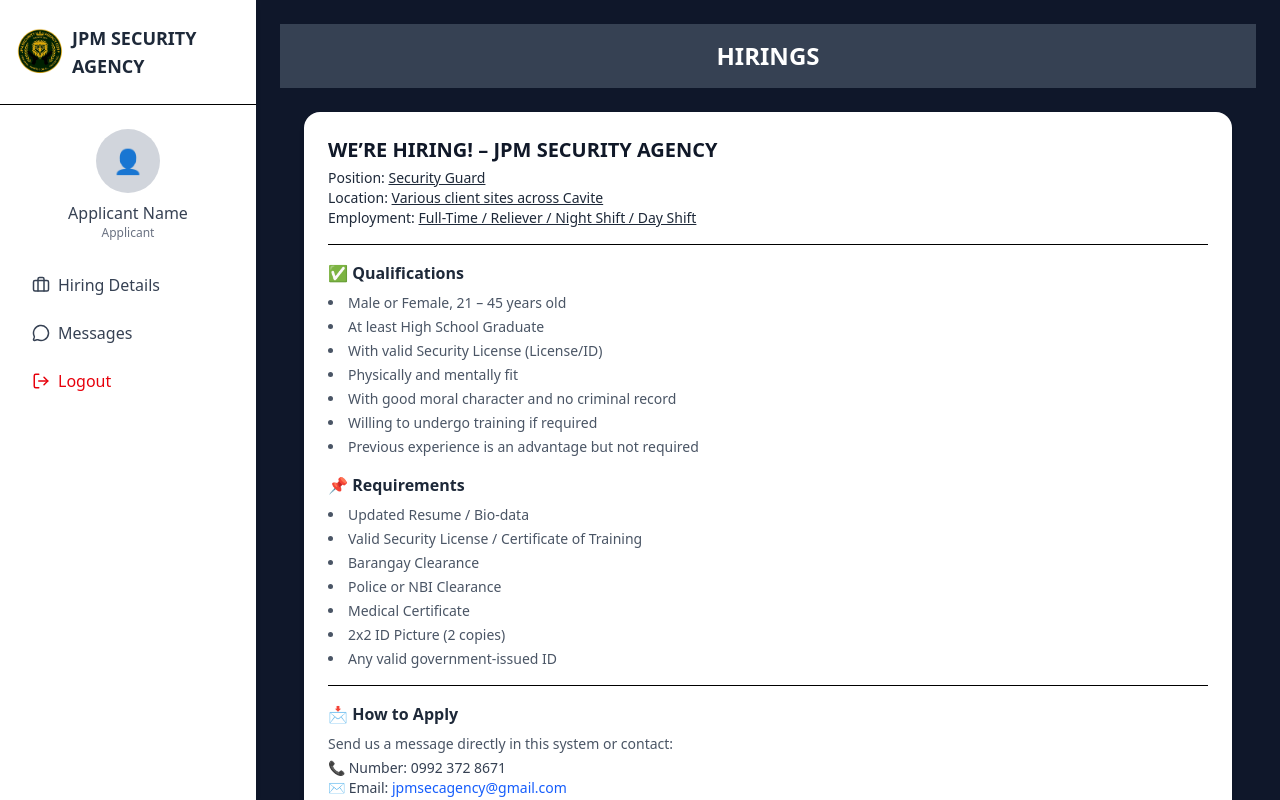
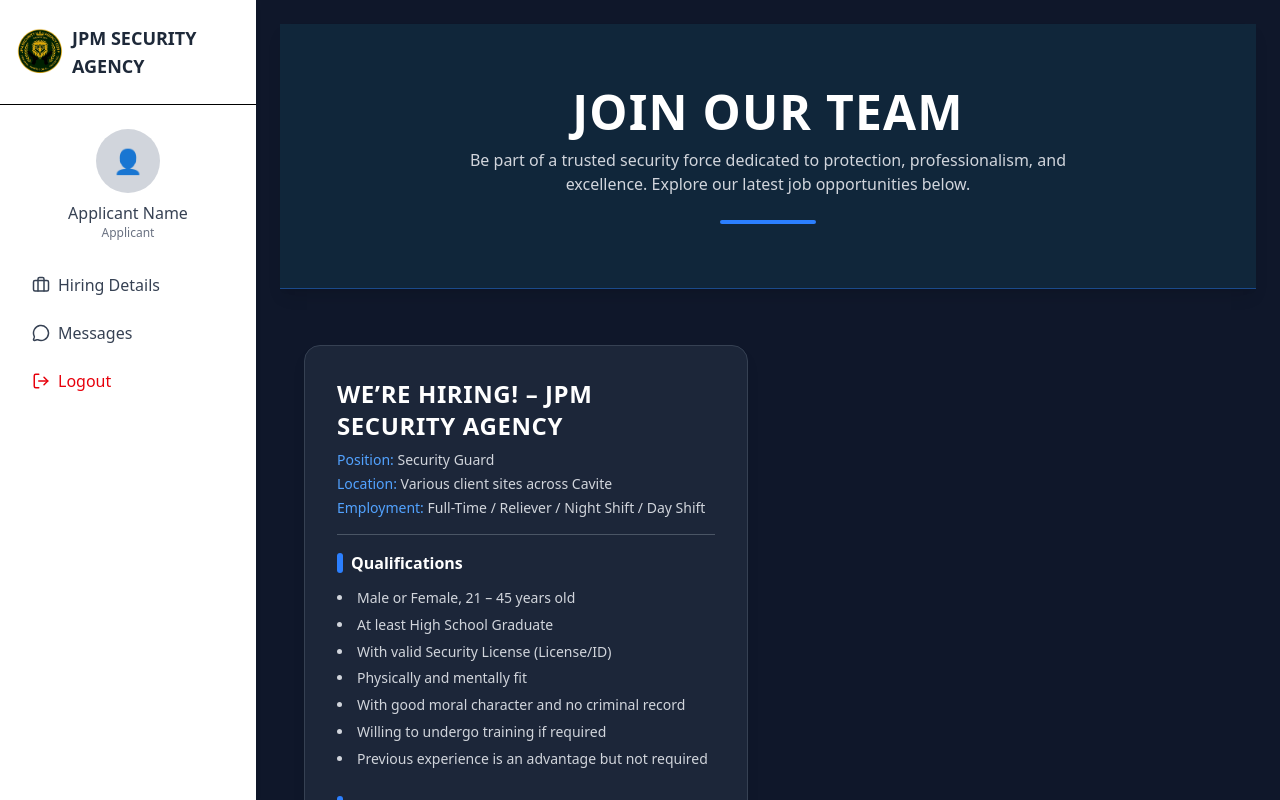
Before and after one commit to Shehuhnah/JPM-SECURITY, a React (Vite) app in the folder frontend/: page /job-application-process/applicants in a window 1280 px wide. Built offline with nearby package versions, Linux system fonts and the light colour scheme.

Commit message:
refactor: Enhance ApplicantsMessages component with chat functionality and modal for name input

```diff
--- a/frontend/src/Applicants/ApplicantsHiringDetails.jsx
+++ b/frontend/src/Applicants/ApplicantsHiringDetails.jsx
@@ -1,5 +1,5 @@
-
-const ApplicantsHiringDetails = () => {
+import { Link } from "react-router-dom";
+export default function ApplicantsHiringDetails() {
   const hirings = [
     {
       id: 1,
@@ -26,130 +26,67 @@
         "Any valid government-issued ID",
       ],
       contact: {
-        number: "0992 372 8671",
+        number: "09368835488 / 09923728671",
         email: "jpmsecagency@gmail.com",
       },
     },
-    {
-      id: 2,
-      title: "WE’RE HIRING! – JPM SECURITY AGENCY",
-      position: "Security Guard",
-      location: "Various client sites across Cavite",
-      employment: "Full-Time / Reliever / Night Shift / Day Shift",
-      qualifications: [
-        "Male or Female, 21 – 45 years old",
-        "At least High School Graduate",
-        "With valid Security License (License/ID)",
-        "Physically and mentally fit",
-        "With good moral character and no criminal record",
-        "Willing to undergo training if required",
-        "Previous experience is an advantage but not required",
-      ],
-      requirements: [
-        "Updated Resume / Bio-data",
-        "Valid Security License / Certificate of Training",
-        "Barangay Clearance",
-        "Police or NBI Clearance",
-        "Medical Certificate",
-        "2x2 ID Picture (2 copies)",
-        "Any valid government-issued ID",
-      ],
-      contact: {
-        number: "0992 372 8671",
-        email: "jpmsecagency@gmail.com",
-      },
-    },
-    {
-      id: 3,
-      title: "WE’RE HIRING! – JPM SECURITY AGENCY",
-      position: "Security Guard",
-      location: "Various client sites across Cavite",
-      employment: "Full-Time / Reliever / Night Shift / Day Shift",
-      qualifications: [
-        "Male or Female, 21 – 45 years old",
-        "At least High School Graduate",
-        "With valid Security License (License/ID)",
-        "Physically and mentally fit",
-        "With good moral character and no criminal record",
-        "Willing to undergo training if required",
-        "Previous experience is an advantage but not required",
-      ],
-      requirements: [
-        "Updated Resume / Bio-data",
-        "Valid Security License / Certificate of Training",
-        "Barangay Clearance",
-        "Police or NBI Clearance",
-        "Medical Certificate",
-        "2x2 ID Picture (2 copies)",
-        "Any valid government-issued ID",
-      ],
-      contact: {
-        number: "0992 372 8671",
-        email: "jpmsecagency@gmail.com",
-      },
-    },
-    {
-      id: 4,
-      title: "WE’RE HIRING! – JPM SECURITY AGENCY",
-      position: "Security Guard",
-      location: "Various client sites across Cavite",
-      employment: "Full-Time / Reliever / Night Shift / Day Shift",
-      qualifications: [
-        "Male or Female, 21 – 45 years old",
-        "At least High School Graduate",
-        "With valid Security License (License/ID)",
-        "Physically and mentally fit",
-        "With good moral character and no criminal record",
-        "Willing to undergo training if required",
-        "Previous experience is an advantage but not required",
-      ],
-      requirements: [
-        "Updated Resume / Bio-data",
-        "Valid Security License / Certificate of Training",
-        "Barangay Clearance",
-        "Police or NBI Clearance",
-        "Medical Certificate",
-        "2x2 ID Picture (2 copies)",
-        "Any valid government-issued ID",
-      ],
-      contact: {
-        number: "0992 372 8671",
-        email: "jpmsecagency@gmail.com",
-      },
-    },
-
+    // Add more openings as needed
   ];
 
   return (
-    <>
-      <header className="text-center text-2xl font-bold py-4 bg-gray-700 text-white">HIRINGS</header>
-      <main className="grid bg-[#0f172a] 2xl:grid-cols-2 gap-6 p-6">
+    <div className="bg-[#0f172a] min-h-screen text-gray-100">
+      {/* Header */}
+      <header className="bg-[#10263a] py-16 text-center border-b border-blue-500/40 shadow-lg">
+        <h1 className="text-4xl md:text-5xl font-bold text-white mb-3 tracking-wide uppercase">
+          Join Our Team
+        </h1>
+        <p className="text-gray-300 text-sm md:text-base max-w-2xl mx-auto">
+          Be part of a trusted security force dedicated to protection, professionalism,
+          and excellence. Explore our latest job opportunities below.
+        </p>
+        <div className="mt-6 flex justify-center">
+          <div className="w-24 h-1 bg-blue-500 rounded-full"></div>
+        </div>
+      </header>
+
+      {/* Job Listings */}
+      <main className="max-w-7xl mx-auto px-6 py-14 grid lg:grid-cols-2 gap-10">
         {hirings.map((job) => (
           <div
             key={job.id}
-            className="bg-white rounded-2xl shadow-md hover:shadow-lg transition-shadow duration-300 p-6 flex flex-col"
+            className="relative bg-[#1e293b]/90 backdrop-blur-lg border border-gray-700 rounded-2xl shadow-lg hover:shadow-blue-900/40 transition-all duration-300 p-8 flex flex-col group overflow-hidden"
           >
-            {/* Header */}
-            <div className="border-b pb-4 mb-4">
-              <h2 className="text-xl font-bold text-gray-900">{job.title}</h2>
-              <p className="text-sm text-gray-800 mt-1">
-                <span className="font-medium">Position:</span>{" "}
-                <span className="underline">{job.position}</span>
-              </p>
-              <p className="text-sm text-gray-800">
-                <span className="font-medium">Location:</span>{" "}
-                <span className="underline">{job.location}</span>
-              </p>
-              <p className="text-sm text-gray-800">
-                <span className="font-medium">Employment:</span>{" "}
-                <span className="underline">{job.employment}</span>
-              </p>
+            {/* Subtle Accent Border on Hover */}
+            <div className="absolute inset-0 border-2 border-transparent group-hover:border-blue-600/40 rounded-2xl transition duration-500 pointer-events-none"></div>
+
+            {/* Job Header */}
+            <div className="border-b border-gray-600 pb-4 mb-4">
+              <h2 className="text-2xl font-bold text-white mb-2 tracking-wide">
+                {job.title}
+              </h2>
+              <div className="space-y-1 text-sm text-gray-300">
+                <p>
+                  <span className="font-medium text-blue-400">Position:</span>{" "}
+                  {job.position}
+                </p>
+                <p>
+                  <span className="font-medium text-blue-400">Location:</span>{" "}
+                  {job.location}
+                </p>
+                <p>
+                  <span className="font-medium text-blue-400">Employment:</span>{" "}
+                  {job.employment}
+                </p>
+              </div>
             </div>
 
             {/* Qualifications */}
-            <div className="mb-4">
-              <h3 className="font-semibold text-gray-800 mb-2">✅ Qualifications</h3>
-              <ul className="list-disc list-inside space-y-1 text-sm text-gray-600">
+            <div className="mb-6">
+              <h3 className="font-semibold text-white mb-3 flex items-center gap-2">
+                <span className="block w-1.5 h-5 bg-blue-500 rounded"></span>
+                Qualifications
+              </h3>
+              <ul className="list-disc list-inside text-sm text-gray-300 space-y-1 leading-relaxed">
                 {job.qualifications.map((q, i) => (
                   <li key={i}>{q}</li>
                 ))}
@@ -157,29 +94,36 @@
             </div>
 
             {/* Requirements */}
-            <div className="mb-4">
-              <h3 className="font-semibold text-gray-800 mb-2">📌 Requirements</h3>
-              <ul className="list-disc list-inside space-y-1 text-sm text-gray-600">
+            <div className="mb-6">
+              <h3 className="font-semibold text-white mb-3 flex items-center gap-2">
+                <span className="block w-1.5 h-5 bg-blue-500 rounded"></span>
+                Requirements
+              </h3>
+              <ul className="list-disc list-inside text-sm text-gray-300 space-y-1 leading-relaxed">
                 {job.requirements.map((r, i) => (
                   <li key={i}>{r}</li>
                 ))}
               </ul>
             </div>
 
-            {/* Contact */}
-            <div className="mt-auto pt-4 border-t">
-              <h3 className="font-semibold text-gray-800 mb-2">📩 How to Apply</h3>
-              <p className="text-sm text-gray-600 mb-1">
-                Send us a message directly in this system or contact:
+            {/* Contact & Apply */}
+            <div className="mt-auto pt-6 border-t border-gray-700 text-center">
+              <Link to="/job-application-process/applicants/messages">
+                <button className="bg-gradient-to-r from-blue-600 to-blue-500 hover:from-blue-500 hover:to-blue-400 text-white font-semibold px-6 py-2 rounded-md transition-transform transform hover:-translate-y-0.5 shadow-md mb-2">
+                  Apply Now
+                </button>
+              </Link>
+
+              <p className="text-xs text-gray-400">or reach us directly:</p>
+              <p className="text-sm mt-1 text-gray-300">
+                <span className="text-blue-400 font-medium">📞</span>{" "}
+                {job.contact.number}
               </p>
-              <p className="text-sm text-gray-700">
-                <span className="font-medium">📞 Number:</span> {job.contact.number}
-              </p>
-              <p className="text-sm text-gray-700">
-                <span className="font-medium">✉️ Email:</span>{" "}
+              <p className="text-sm text-gray-300">
+                <span className="text-blue-400 font-medium">✉️</span>{" "}
                 <a
                   href={`mailto:${job.contact.email}`}
-                  className="text-blue-600 hover:underline"
+                  className="hover:text-blue-400 underline transition"
                 >
                   {job.contact.email}
                 </a>
@@ -188,8 +132,13 @@
           </div>
         ))}
       </main>
-    </>
+
+      {/* Footer */}
+      <footer className="bg-[#10263a] py-8 text-center border-t border-gray-800">
+        <p className="text-gray-400 text-sm">
+          © {new Date().getFullYear()} JPM Security Agency — Protecting Lives and Property with Integrity.
+        </p>
+      </footer>
+    </div>
   );
-};
-
-export default ApplicantsHiringDetails;
+}
```
Also changed, not shown: frontend/src/Applicants/ApplicantsMessages.jsx (+199 -5 lines).
